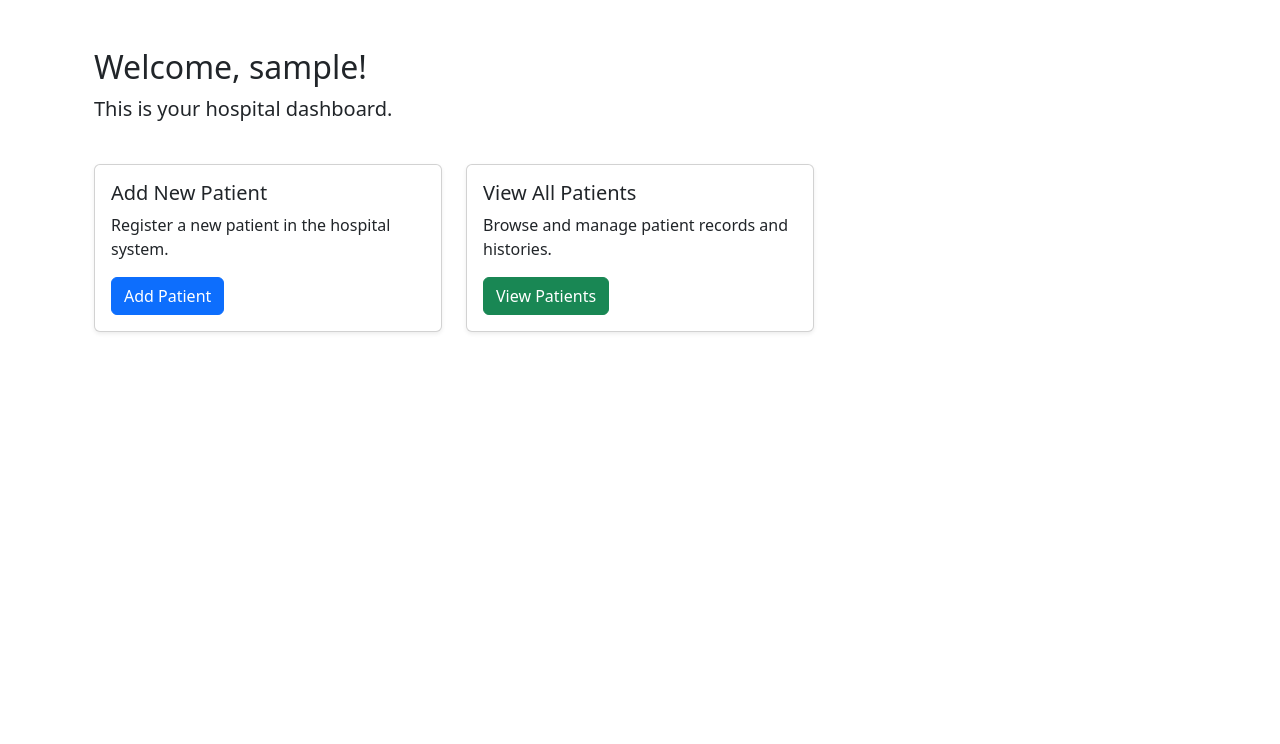
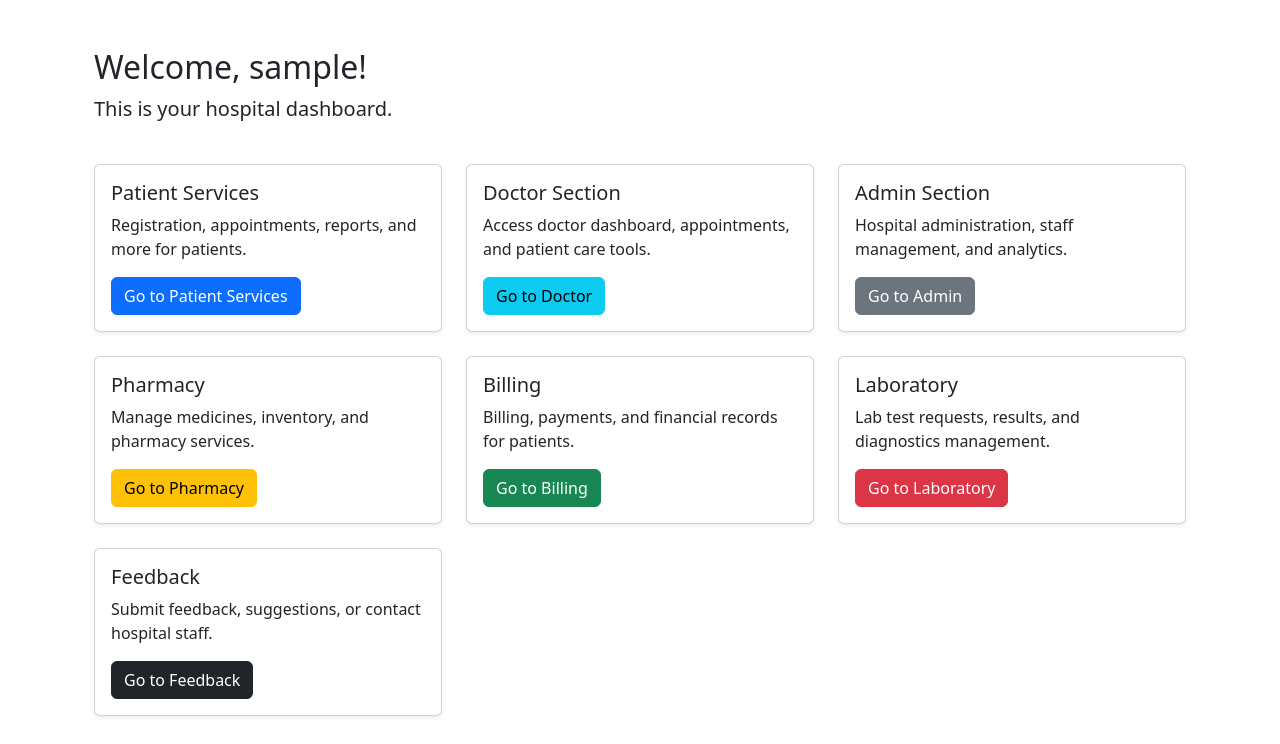
Before and after one commit to sriramoji45/CascadeProjects-vibecode-venkat, a Flask app: page /dashboard in a window 1280 px wide. Shown: the part 56-800 px from the top of the page. Run offline with Flask 3, Linux system fonts and the light colour scheme; the visitor is signed in with stand-in values (Sample User, id 1).

Commit message:
new changes

```diff
--- a/chary_hospital/app.py
+++ b/chary_hospital/app.py
@@ -69,6 +69,41 @@ def logout():
 def dashboard():
     return render_template('dashboard.html')
 
+@app.route('/patient-services')
+@login_required
+def patient_services():
+    return render_template('patient_services.html')
+
+@app.route('/doctor')
+@login_required
+def doctor():
+    return render_template('doctor.html')
+
+@app.route('/admin')
+@login_required
+def admin():
+    return render_template('admin.html')
+
+@app.route('/pharmacy')
+@login_required
+def pharmacy():
+    return render_template('pharmacy.html')
+
+@app.route('/billing')
+@login_required
+def billing():
+    return render_template('billing.html')
+
+@app.route('/laboratory')
+@login_required
+def laboratory():
+    return render_template('laboratory.html')
+
+@app.route('/feedback')
+@login_required
+def feedback():
+    return render_template('feedback.html')
+
 @app.route('/add_patient', methods=['GET', 'POST'])
 @login_required
 def add_patient():
--- a/chary_hospital/models.py
+++ b/chary_hospital/models.py
@@ -1,5 +1,6 @@
 from flask_login import UserMixin
 from extensions import db
+from werkzeug.security import generate_password_hash, check_password_hash
 
 class User(UserMixin, db.Model):
     id = db.Column(db.Integer, primary_key=True)
--- /dev/null
+++ b/chary_hospital/templates/admin.html
@@ -0,0 +1,5 @@
+{% extends 'base.html' %}
+{% block content %}
+<h2>Admin Section</h2>
+<p>Hospital administration, staff management, and analytics.</p>
+{% endblock %}
--- /dev/null
+++ b/chary_hospital/templates/billing.html
@@ -0,0 +1,5 @@
+{% extends 'base.html' %}
+{% block content %}
+<h2>Billing</h2>
+<p>Billing, payments, and financial records for patients.</p>
+{% endblock %}
--- a/chary_hospital/templates/dashboard.html
+++ b/chary_hospital/templates/dashboard.html
@@ -11,18 +11,63 @@
         <div class="col-md-6 col-lg-4">
             <div class="card shadow-sm h-100">
                 <div class="card-body">
-                    <h5 class="card-title">Add New Patient</h5>
-                    <p class="card-text">Register a new patient in the hospital system.</p>
-                    <a href="/add_patient" class="btn btn-primary">Add Patient</a>
+                    <h5 class="card-title">Patient Services</h5>
+                    <p class="card-text">Registration, appointments, reports, and more for patients.</p>
+                    <a href="/patient-services" class="btn btn-primary">Go to Patient Services</a>
                 </div>
             </div>
         </div>
         <div class="col-md-6 col-lg-4">
             <div class="card shadow-sm h-100">
                 <div class="card-body">
-                    <h5 class="card-title">View All Patients</h5>
-                    <p class="card-text">Browse and manage patient records and histories.</p>
-                    <a href="/patients" class="btn btn-success">View Patients</a>
+                    <h5 class="card-title">Doctor Section</h5>
+                    <p class="card-text">Access doctor dashboard, appointments, and patient care tools.</p>
+                    <a href="/doctor" class="btn btn-info">Go to Doctor</a>
+                </div>
+            </div>
+        </div>
+        <div class="col-md-6 col-lg-4">
+            <div class="card shadow-sm h-100">
+                <div class="card-body">
+                    <h5 class="card-title">Admin Section</h5>
+                    <p class="card-text">Hospital administration, staff management, and analytics.</p>
+                    <a href="/admin" class="btn btn-secondary">Go to Admin</a>
+                </div>
+            </div>
+        </div>
+        <div class="col-md-6 col-lg-4">
+            <div class="card shadow-sm h-100">
+                <div class="card-body">
+                    <h5 class="card-title">Pharmacy</h5>
+                    <p class="card-text">Manage medicines, inventory, and pharmacy services.</p>
+                    <a href="/pharmacy" class="btn btn-warning">Go to Pharmacy</a>
+                </div>
+            </div>
+        </div>
+        <div class="col-md-6 col-lg-4">
+            <div class="card shadow-sm h-100">
+                <div class="card-body">
+                    <h5 class="card-title">Billing</h5>
+                    <p class="card-text">Billing, payments, and financial records for patients.</p>
+                    <a href="/billing" class="btn btn-success">Go to Billing</a>
+                </div>
+            </div>
+        </div>
+        <div class="col-md-6 col-lg-4">
+            <div class="card shadow-sm h-100">
+                <div class="card-body">
+                    <h5 class="card-title">Laboratory</h5>
+                    <p class="card-text">Lab test requests, results, and diagnostics management.</p>
+                    <a href="/laboratory" class="btn btn-danger">Go to Laboratory</a>
+                </div>
+            </div>
+        </div>
+        <div class="col-md-6 col-lg-4">
+            <div class="card shadow-sm h-100">
+                <div class="card-body">
+                    <h5 class="card-title">Feedback</h5>
+                    <p class="card-text">Submit feedback, suggestions, or contact hospital staff.</p>
+                    <a href="/feedback" class="btn btn-dark">Go to Feedback</a>
                 </div>
             </div>
         </div>
--- /dev/null
+++ b/chary_hospital/templates/doctor.html
@@ -0,0 +1,5 @@
+{% extends 'base.html' %}
+{% block content %}
+<h2>Doctor Section</h2>
+<p>Access doctor dashboard, appointments, and patient care tools.</p>
+{% endblock %}
--- /dev/null
+++ b/chary_hospital/templates/feedback.html
@@ -0,0 +1,5 @@
+{% extends 'base.html' %}
+{% block content %}
+<h2>Feedback</h2>
+<p>Submit feedback, suggestions, or contact hospital staff.</p>
+{% endblock %}
--- /dev/null
+++ b/chary_hospital/templates/laboratory.html
@@ -0,0 +1,5 @@
+{% extends 'base.html' %}
+{% block content %}
+<h2>Laboratory</h2>
+<p>Lab test requests, results, and diagnostics management.</p>
+{% endblock %}
--- /dev/null
+++ b/chary_hospital/templates/patient_services.html
@@ -0,0 +1,5 @@
+{% extends 'base.html' %}
+{% block content %}
+<h2>Patient Services</h2>
+<p>Registration, appointments, reports, and more for patients.</p>
+{% endblock %}
--- /dev/null
+++ b/chary_hospital/templates/pharmacy.html
@@ -0,0 +1,5 @@
+{% extends 'base.html' %}
+{% block content %}
+<h2>Pharmacy</h2>
+<p>Manage medicines, inventory, and pharmacy services.</p>
+{% endblock %}
```
Also changed, not shown: chary_hospital/README.md (added).
